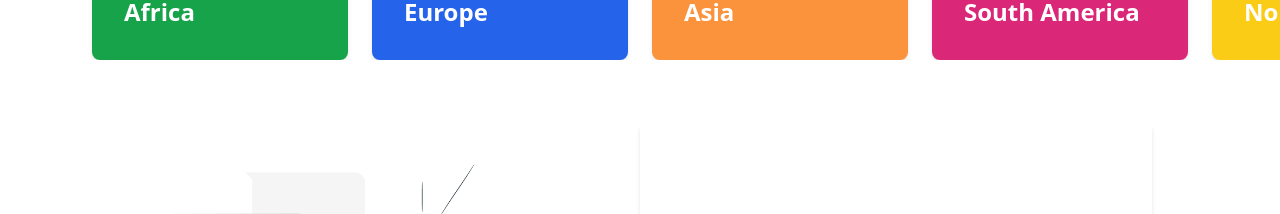
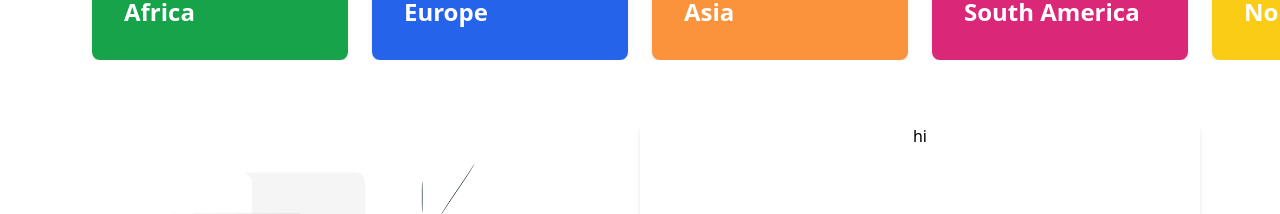
Before and after one commit to kwakyebrilliant/playme, a React (Create React App) app: page /previous in a window 1280 px wide. Shown: the part 380-594 px from the top of the page. Built offline with nearby package versions, Linux system fonts and the light colour scheme; the HTML template or start-up script is replaced by a standard one.

Commit message:
previous updates

```diff
--- a/src/components/Previous.js
+++ b/src/components/Previous.js
@@ -180,10 +180,12 @@ function Previous() {
 
             </div>
 
-            <div className='mx-auto max-w-lg justify-center shadow-md text-center lg:mx-0 lg:text-left'>
+            <div className='shadow-md text-center lg:mx-0 lg:text-left'>
 
 
-
+                <div className='flex justify-center'>
+                    <h1>hi</h1>
+                </div>
 
 
             </div>
```
